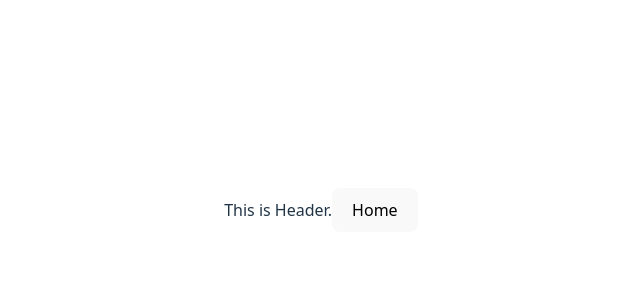
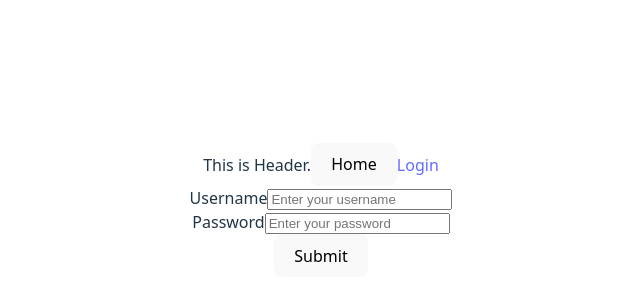
Before and after one commit to code-936/vite-react-features, a React (Vite) app: page /Login in a window 1280 px wide. Before the commit this address had no page. Shown: the part 190-490 px from the top of the page, without its empty margins (319-959 px from the left). Built offline with nearby package versions, Linux system fonts and the light colour scheme.

Commit message:
Implement TanstackQuery for login auth

```diff
--- a/package.json
+++ b/package.json
@@ -10,6 +10,7 @@
     "preview": "vite preview"
   },
   "dependencies": {
+    "@tanstack/react-query": "^5.90.21",
     "react": "^19.2.0",
     "react-dom": "^19.2.0",
     "react-router-dom": "^7.13.0"
--- a/src/App.jsx
+++ b/src/App.jsx
@@ -1,12 +1,17 @@
 import { BrowserRouter, Routes, Route, Link } from "react-router-dom";
+import { QueryClient, QueryClientProvider } from '@tanstack/react-query';
+import Login from "./pages/Login.jsx";
 import Layout from "./layouts/Layout.jsx";
 import Home from "./pages/Home.jsx";
 import "./App.css";
 
+const queryClient = new QueryClient();
+
 function App() {
   return (
     <>
-      <BrowserRouter>
+      <QueryClientProvider client={queryClient}>
+        <BrowserRouter>
         {/* <nav>
           <Link to="/home">Home</Link>
         </nav> */}
@@ -15,11 +20,13 @@ function App() {
 
         <Layout>
           <Routes>
+            <Route path="/Login" element={ <Login /> } />
             <Route path="/home" element={<Home />} />
             <Route path="/home/:userName" element={<Home />} />
           </Routes>
         </Layout>
       </BrowserRouter>
+      </QueryClientProvider>
     </>
   );
 }
--- a/src/layouts/Header.jsx
+++ b/src/layouts/Header.jsx
@@ -1,14 +1,15 @@
-import { useNavigate } from "react-router-dom";
+import { useNavigate, Link } from "react-router-dom";
 
 export function Header() {
     const navigate = useNavigate();
-    const handleClick = () => {
+    const navigateHome = () => {
         navigate("/home");
     }
     return (
         <div>
             This is Header.
-            <button type="button" onClick={handleClick}>Home</button>
+            <button type="button" onClick={navigateHome}>Home</button>
+            <Link to="/Login">Login</Link>
         </div>
     )
 };
--- a/src/pages/Login.jsx
+++ b/src/pages/Login.jsx
@@ -0,0 +1,81 @@
+import { useState } from 'react';
+import { useApiMutation } from '../services/apiServices';
+
+const Login = () => {
+    const [ username, setUsername ] = useState("");
+    const [ password, setPassword ] = useState("");
+
+    // Using the API mutation hook
+    const { mutate, isPending, isError, isSuccess, data, error } = useApiMutation(
+        // 'https://dummyjson.com/auth/login',
+        'http://localhost:8000/auth/login',
+        'POST'
+    );
+
+    const handleSubmit = async (e) => {
+        e.preventDefault();
+        console.log('handleSubmit called');
+
+        // Call the API mutation
+        mutate(
+            { username, password },
+            {
+                onSuccess: (response) => {
+                    console.log('Login successful:', response);
+                    if (response.data) {
+                        // Store user data in localStorage
+                        console.log('response', response);
+                        const userData = {
+                            isAuthenticated: true,
+                            username: response.data.user.username || username,
+                            token: response.data.user.token,
+                            ...response.data.user
+                        };
+                        localStorage.setItem('user', JSON.stringify(userData));
+                        console.log('User data stored in localStorage:', localStorage.getItem('user'));
+                    }
+                },
+                onError: (err) => {
+                    console.error('Login failed:', err);
+                }
+            }
+        );
+    }
+
+    return (
+        <div>
+            <form onSubmit={handleSubmit}>
+                <div>
+                    <label htmlFor='username'>Username</label>
+                    <input
+                        id='username'
+                        type='text'
+                        placeholder='Enter your username'
+                        value={username}
+                        onChange={e => setUsername(e.target.value)}
+                    />
+                </div>
+                <div>
+                    <label htmlFor='password'>Password</label>
+                    <input
+                        id='password'
+                        type='password'
+                        placeholder='Enter your password'
+                        value={password}
+                        onChange={e => setPassword(e.target.value)}
+                    />
+                </div>
+                <button type="submit" disabled={isPending}>
+                    {isPending ? 'Logging in...' : 'Submit'}
+                </button>
+
+                {isError && <div style={{color: 'red', marginTop: '10px'}}>Error: {error?.message || 'Login failed'}</div>}
+                {isSuccess && data?.error && <div style={{color: 'red', marginTop: '10px'}}>Error: {data.error}</div>}
+                {isSuccess && data?.data && <div style={{color: 'green', marginTop: '10px'}}>Login successful!</div>}
+            </form>
+        </div>
+    )
+
+}
+
+export default Login;
--- a/src/services/apiServices.js
+++ b/src/services/apiServices.js
@@ -0,0 +1,65 @@
+import { useMutation } from '@tanstack/react-query';
+
+/**
+ * Generic API service function
+ * @param {string} url - API endpoint URL
+ * @param {string} method - HTTP method (GET, POST, PUT, DELETE, etc.)
+ * @param {object} body - Request body data
+ * @returns {Promise} - Promise with response data
+ */
+export const apiService = async ({ url, method = 'GET', body = null }) => {
+  const options = {
+    method,
+    headers: {
+      'Content-Type': 'application/json',
+    },
+  };
+
+  if (body && method !== 'GET') {
+    options.body = JSON.stringify(body);
+  }
+
+  const response = await fetch(url, options);
+
+  const data = await response.json();
+
+  if (!response.ok) {
+    throw new Error(data.message || `HTTP Error: ${response.status}`);
+  }
+
+  return {
+    status: response.status,
+    statusText: response.statusText,
+    data,
+    error: null,
+  };
+};
+
+/**
+ * Custom hook for API mutations (POST, PUT, DELETE, etc.)
+ * @param {string} url - API endpoint URL
+ * @param {string} method - HTTP method
+ * @returns {object} - Mutation object with mutate function, isLoading, error, data
+ */
+export const useApiMutation = (url, method = 'POST') => {
+  return useMutation({
+    mutationFn: (body) => apiService({ url, method, body }),
+  });
+};
+
+/** Could be used without Tanstack Query
+ * Login API service
+ * @param {string} username - User's username
+ * @param {string} password - User's password
+ * @returns {Promise} - Promise with login response
+ */
+export const loginUser = async (username, password) => {
+  // For demo purposes, using a mock API or replace with your actual API endpoint
+  const url = 'http://localhost:3002/auth/login';
+
+  return apiService({
+    url,
+    method: 'POST',
+    body: { username, password },
+  });
+};
```
Also changed, not shown: 1 other file (tests, documents, lock files or other folders).
